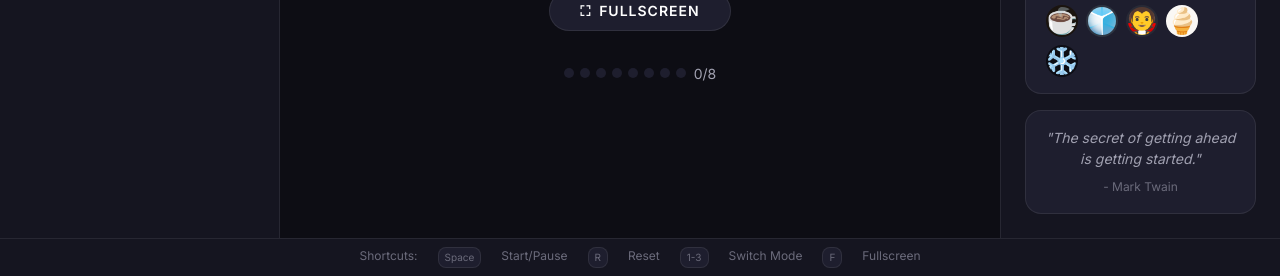
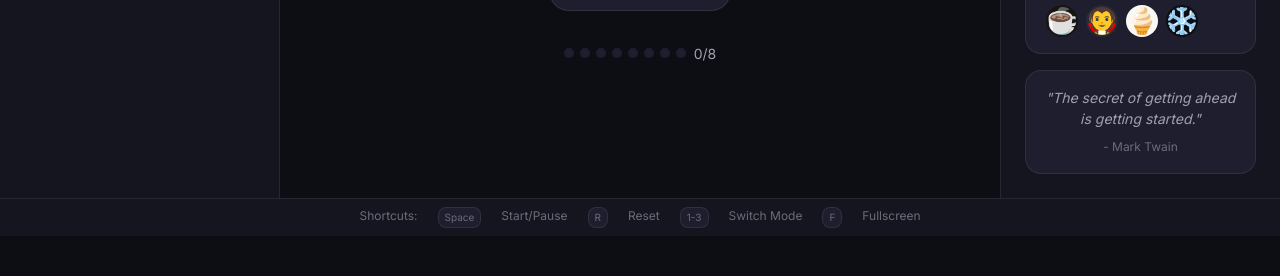
Before and after one commit to xKaptanCan/pomodoro, a plain HTML site: page index.html in a window 1280 px wide. Shown: the part 772-1048 px from the top of the page. After the commit the page ends 1008 px from the top, so only its background shows below. Drawn offline with nearby package versions, Linux system fonts and the light colour scheme; some packages are replaced by stand-ins of ours; a script that the page names is missing.

Commit message:
Remove Nord theme

```diff
--- a/css/themes.css
+++ b/css/themes.css
@@ -221,22 +221,6 @@ body[data-theme="coffee"] {
     --glass-border: rgba(161, 136, 127, 0.2);
     --accent-primary: #a1887f;
     --accent-secondary: #795548;
-}
-
-/* ===== THEME: NORD ===== */
-body[data-theme="nord"] {
-    --bg-primary: #2e3440;
-    --bg-secondary: #3b4252;
-    --bg-tertiary: #434c5e;
-    --bg-card: #4c566a;
-    --text-primary: #eceff4;
-    --text-secondary: #d8dee9;
-    --text-muted: #81a1c1;
-    --border-color: rgba(136, 192, 208, 0.15);
-    --glass-bg: rgba(67, 76, 94, 0.75);
-    --glass-border: rgba(136, 192, 208, 0.2);
-    --accent-primary: #88c0d0;
-    --accent-secondary: #5e81ac;
 }
 
 /* ===== THEME: DRACULA ===== */
--- a/js/themes.js
+++ b/js/themes.js
@@ -10,7 +10,6 @@ const Themes = {
         { id: 'lavender', nameKey: 'theme_lavender', color: '#1a1625', icon: '💜' },
         { id: 'rose', nameKey: 'theme_rose', color: '#1f1318', icon: '🌹' },
         { id: 'coffee', nameKey: 'theme_coffee', color: '#1a140f', icon: '☕' },
-        { id: 'nord', nameKey: 'theme_nord', color: '#2e3440', icon: '🧊' },
         { id: 'dracula', nameKey: 'theme_dracula', color: '#282a36', icon: '🧛' },
         { id: 'cream', nameKey: 'theme_cream', color: '#faf8f5', icon: '🍦' },
         { id: 'snow', nameKey: 'theme_snow', color: '#0D0D14', icon: '❄️' }
```
